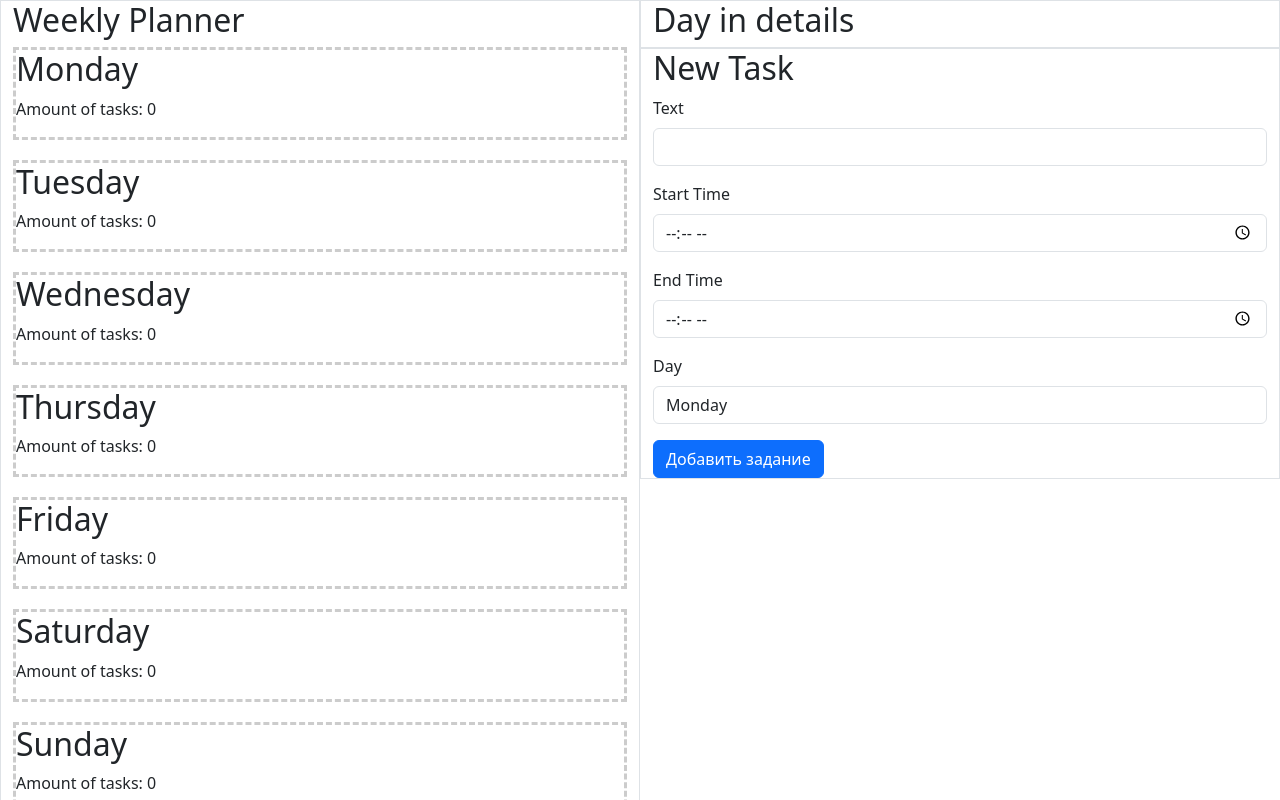
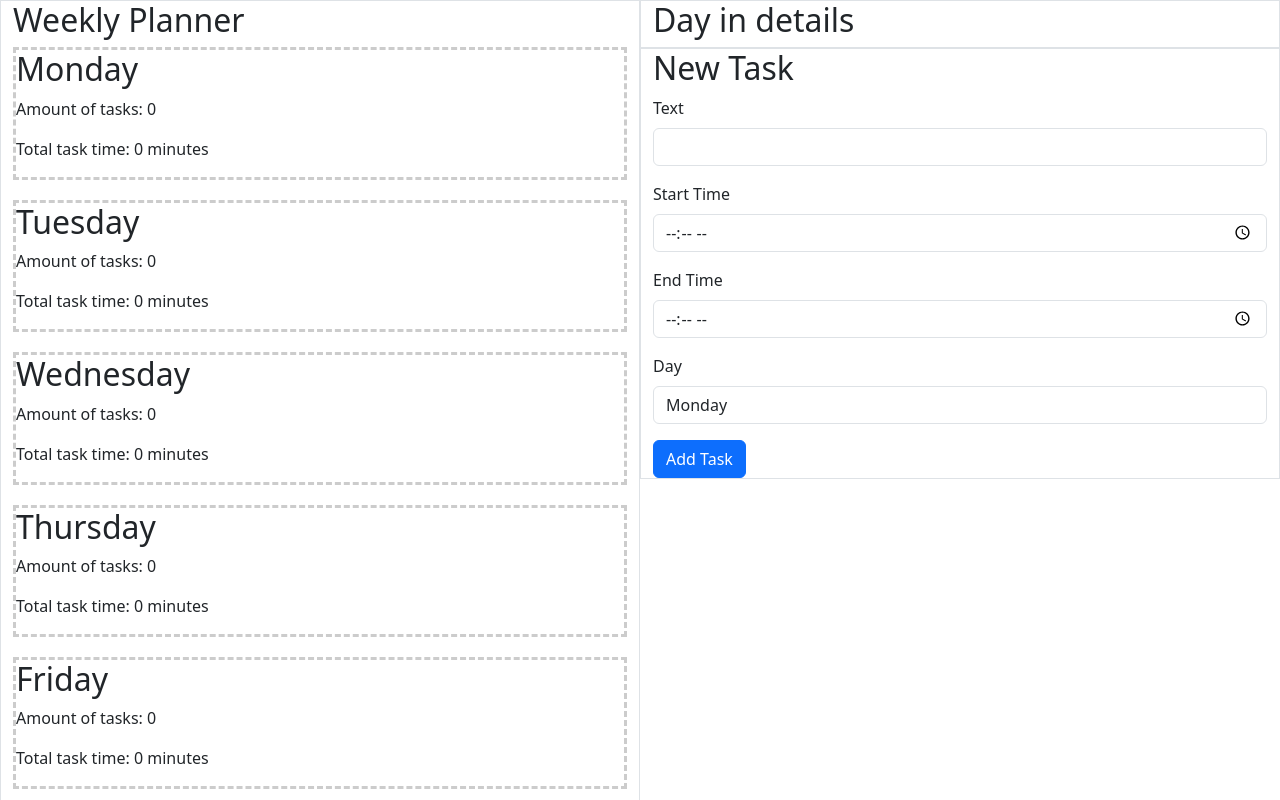
Before and after one commit to Mat203/wt_12_talalaievskiy, a React (Create React App) app: page / in a window 1280 px wide. Shown: the top 800 px of the page. Built offline with nearby package versions, Linux system fonts and the light colour scheme.

Commit message:
Tasks display debug

```diff
--- a/src/components/Day.js
+++ b/src/components/Day.js
@@ -1,6 +1,5 @@
 import React from 'react';
 import { useContext } from 'react';
-import Task from './Task';
 import { SelectedDayContext, TasksContext } from './Week';
 
 const Day = ({ day }) => {
@@ -8,7 +7,13 @@ const Day = ({ day }) => {
     const { tasks } = useContext(TasksContext);
 
     const dayTasks = tasks.filter(task => task.day === day);
-    const totalDuration = dayTasks.reduce((total, task) => total + task.duration, 0);
+    let totalTaskTime = 0;
+    dayTasks.forEach(task => {
+        const startTime = new Date(`1970-01-01T${task.startTime}Z`);
+        const endTime = new Date(`1970-01-01T${task.endTime}Z`);
+        const duration = (endTime - startTime) / (1000 * 60);
+        totalTaskTime += duration;
+    });
 
     const handleClick = () => {
         setSelectedDay(day);
@@ -20,8 +25,9 @@ const Day = ({ day }) => {
             onClick={handleClick}
             style={{ border: '3px dashed #ccc', marginBottom: '20px', cursor: 'pointer' }}
         >
-            <h2>{day}</h2>
+             <h2>{day}</h2>
             <p>Amount of tasks: {dayTasks.length}</p>
+            <p>Total task time: {totalTaskTime} minutes</p>
         </div>
     );
 };
--- a/src/components/NewTaskForm.js
+++ b/src/components/NewTaskForm.js
@@ -1,9 +1,8 @@
 import React, { useState, useContext } from 'react';
-import { SelectedDayContext, TasksContext } from './Week';
+import { TasksContext } from './Week';
 
 const NewTaskForm = () => {
     const { tasks, setTasks } = useContext(TasksContext);
-    const { selectedDay } = useContext(SelectedDayContext);
     const days = ['Monday', 'Tuesday', 'Wednesday', 'Thursday', 'Friday', 'Saturday', 'Sunday'];
 
     const [taskText, setTaskText] = useState('');
@@ -47,7 +46,7 @@ const NewTaskForm = () => {
                     ))}
                 </select>
             </div>
-            <button type="submit" className="btn btn-primary">Добавить задание</button>
+            <button type="submit" className="btn btn-primary">Add Task</button>
         </form>
     );
 };
```
